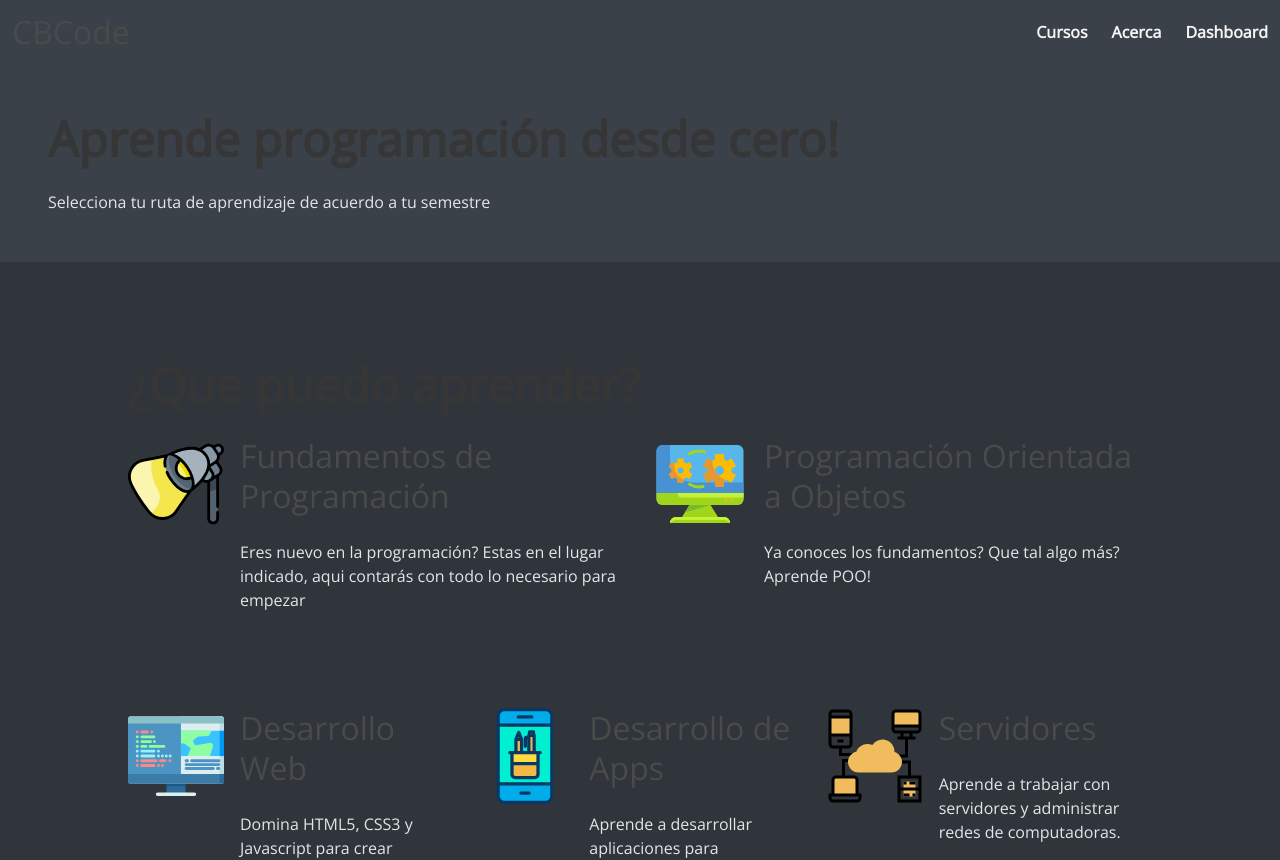
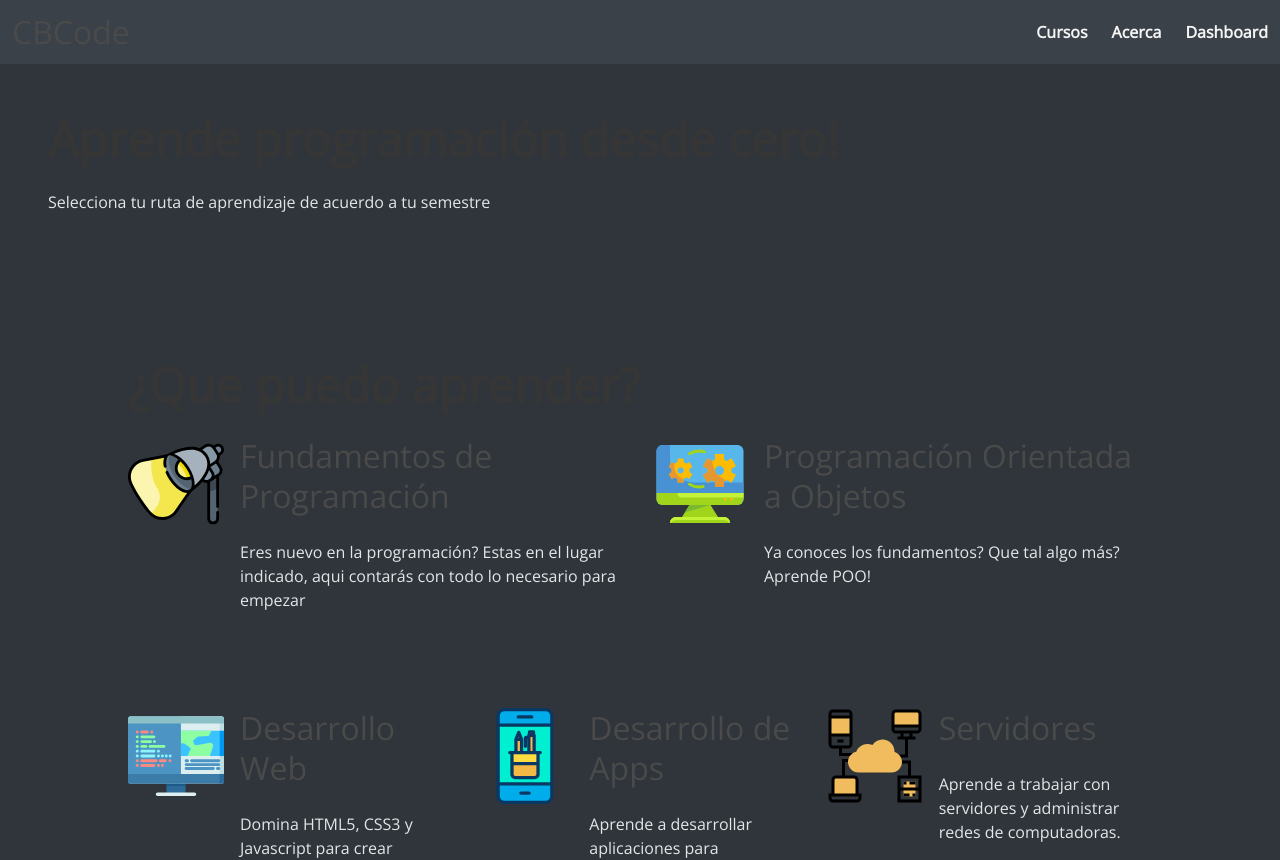
Before and after one commit to ellcontreras/abcode, a Vue app: page / in a window 1280 px wide. Shown: the top 860 px of the page. Built offline with nearby package versions, Linux system fonts and the light colour scheme.

Commit message:
Update by add new handler to update course

```diff
--- a/src/App.vue
+++ b/src/App.vue
@@ -1,6 +1,6 @@
 <template>
   <div>
-    <div class="hero background-gradient is-bold" v-if="$route.name === 'home'">
+    <div class="hero background is-bold" v-if="$route.name === 'home'">
       <div class="hero-head">
         <navbar/>
       </div>
@@ -25,7 +25,7 @@
 import Home from "./views/Home.vue";
 import Navbar from "@/components/layout/Navbar.vue";
 import Footer from "@/components/layout/Footer.vue";
-import { ADD_DAILY_UPDATE, DELETE_DAILY_UPDATE } from "./store/mutation-types";
+import { ADD_DAILY_UPDATE, UPDATE_COURSE } from "./store/mutation-types";
 
 export default {
   name: "App",
@@ -43,6 +43,9 @@ export default {
             mutation.payload
           );
           break;
+        case UPDATE_COURSE:
+          this.$toastr.success("El curso se ha guardado correctamente");
+          break;
       }
     });
   }
```
